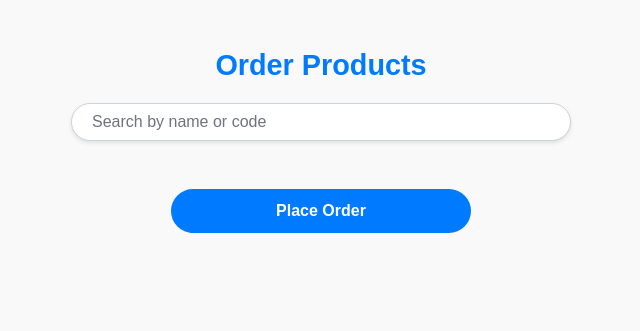
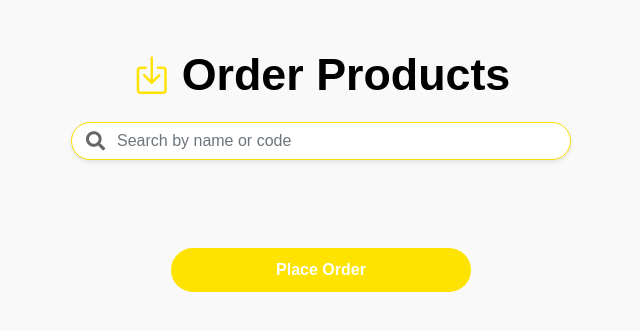
Before and after one commit to PraneshPK2005/Inventory_M_S, a Flask app: page /ordering in a window 1280 px wide. Shown: the top 331 px of the page, without its empty margins (319-959 px from the left). Run offline with Flask 3, Linux system fonts and the light colour scheme; data that the repository does not hold is empty; some libraries are stand-ins or nearby versions.

Commit message:
update 27th nov 4:43

```diff
--- a/templates/ordering.html
+++ b/templates/ordering.html
@@ -4,7 +4,17 @@
     <meta charset="UTF-8">
     <meta name="viewport" content="width=device-width, initial-scale=1.0">
     <title>Ordering Page</title>
+
+    <!-- Favicon -->
+    <link rel="icon" href="https://cdn-icons-png.flaticon.com/512/3523/3523063.png" type="image/png">
+
+    <!-- Bootstrap CSS -->
     <link rel="stylesheet" href="https://stackpath.bootstrapcdn.com/bootstrap/4.5.2/css/bootstrap.min.css">
+    <!-- Font Awesome CSS -->
+    <link rel="stylesheet" href="https://cdnjs.cloudflare.com/ajax/libs/font-awesome/5.15.4/css/all.min.css">
+    <!-- Bootstrap Icons CSS -->
+    <link href="https://cdn.jsdelivr.net/npm/bootstrap-icons/font/bootstrap-icons.css" rel="stylesheet">
+
     <style>
         body {
             font-family: 'Arial', sans-serif;
@@ -12,41 +22,89 @@
             margin: 0;
             padding: 0;
             color: #333;
+            overflow-x: hidden; /* Prevent horizontal scroll */
         }
 
         h2 {
-            font-size: 1.8rem;
+            font-size: 2.8rem;
             font-weight: bold;
             margin-bottom: 20px;
-            color: #007bff;
+            color: #000000;
             text-align: center;
+            display: flex;
+            align-items: center;
+            justify-content: center;
         }
 
-        .form-control {
+        h2 i {
+            margin-right: 10px;
+            font-size: 2.5rem;
+            color: #ffe300;
+        }
+
+        .search-container {
+            position: relative;
+            max-width: 500px;
+            margin: 0 auto 20px;
+        }
+
+        #search {
+            width: 100%;
             border-radius: 30px;
-            border: 1px solid #ced4da;
+            border: 1px solid #ffe100;
             padding: 10px 20px;
+            padding-left: 45px; /* Add padding for icon */
             font-size: 1rem;
             box-shadow: 0 2px 4px rgba(0, 0, 0, 0.1);
             transition: box-shadow 0.3s ease;
         }
 
-        .form-control:focus {
-            border-color: #007bff;
-            box-shadow: 0 0 8px rgba(0, 123, 255, 0.3);
+        #search:focus {
+            border-color: #ffe300;
+            box-shadow: 0 0 8px rgba(255, 242, 0, 0.981);
             outline: none;
         }
 
-        .card {
-            border: none;
+        .search-icon {
+            position: absolute;
+            left: 15px;
+            top: 50%;
+            transform: translateY(-50%);
+            font-size: 1.2rem;
+            color: #666;
+        }
+
+        .carousel-container {
+            display: flex;
+            overflow-x: auto;
+            scroll-behavior: smooth;
+            gap: 20px;
+            padding: 20px 10px;
+        }
+
+        .carousel-container::-webkit-scrollbar {
+            display: none; /* Hide scrollbar */
+        }
+
+        .product-tile {
+            flex: 0 0 calc(30% - 20px);
+            background-color: white;
             border-radius: 10px;
             box-shadow: 0 4px 8px rgba(0, 0, 0, 0.1);
-            transition: transform 0.2s, box-shadow 0.2s;
+            transition: transform 0.3s ease;
+            cursor: pointer;
         }
 
-        .card:hover {
-            transform: translateY(-5px);
+        .product-tile:hover {
+            transform: translateY(-5px) scale(1.05);
             box-shadow: 0 8px 15px rgba(0, 0, 0, 0.2);
+        }
+
+        .card-img-top {
+            width: 100%;
+            height: 200px;
+            object-fit: cover;
+            border-radius: 10px 10px 0 0;
         }
 
         .card-body {
@@ -57,29 +115,7 @@
         .card-title {
             font-size: 1.2rem;
             font-weight: 600;
-            margin-bottom: 10px;
             color: #333;
-        }
-
-        p {
-            font-size: 0.9rem;
-            margin: 5px 0;
-        }
-
-        .form-group label {
-            font-size: 0.85rem;
-            font-weight: 600;
-            color: #555;
-        }
-
-        .form-group input[type="number"] {
-            width: 80%;
-            margin: 0 auto;
-            display: block;
-            border-radius: 5px;
-            border: 1px solid #ccc;
-            padding: 5px;
-            box-shadow: 0 1px 3px rgba(0, 0, 0, 0.1);
         }
 
         button[type="submit"] {
@@ -90,7 +126,7 @@
             font-size: 1rem;
             font-weight: 600;
             color: #fff;
-            background-color: #007bff;
+            background-color: #ffe300;
             border: none;
             border-radius: 30px;
             transition: background-color 0.3s ease, box-shadow 0.3s ease;
@@ -98,54 +134,33 @@
         }
 
         button[type="submit"]:hover {
-            background-color: #0056b3;
+            background-color: #ffd500;
             box-shadow: 0 6px 12px rgba(0, 0, 0, 0.2);
-        }
-
-        #search {
-            max-width: 500px;
-            margin: 0 auto 20px;
-            display: block;
-        }
-
-        #product_list {
-            display: flex;
-            flex-wrap: wrap;
-            justify-content: space-around;
-        }
-
-        .product-tile {
-            display: flex;
-            flex: 1 1 calc(30% - 20px);
-            margin: 10px;
-            max-width: 300px;
-        }
-
-        .card-img-top {
-            width: 100%;
-            height: 200px;
-            object-fit: cover;
-            border-radius: 10px 10px 0 0;
         }
     </style>
 </head>
 <body>
     <div class="container mt-5">
-        <!-- Page Title -->
-        <h2>Order Products</h2>
+        <!-- Page Title with Box Arrow Icon -->
+        <h2>
+            <i class="bi bi-box-arrow-in-down"></i> Order Products
+        </h2>
 
         <!-- Search Bar -->
-        <input type="text" id="search" class="form-control mb-4" placeholder="Search by name or code">
+        <div class="search-container">
+            <i class="fas fa-search search-icon"></i>
+            <input type="text" id="search" class="form-control mb-4" placeholder="Search by name or code">
+        </div>
 
         <!-- Products Listing -->
         <form action="/place_order" method="POST">
-            <div class="row" id="product_list">
+            <div class="carousel-container" id="product_list">
                 {% for product in products %}
-                <div class="col-md-4 mb-4 product-tile">
+                <div class="product-tile">
                     <div class="card">
                         <!-- Product Image -->
                         <img
-                            src="{{ product[5] }}"
+                            src="{{ product[6] }}"
                             alt="{{ product[1] }}"
                             class="card-img-top"
                             onerror="this.src='https://via.placeholder.com/300x200?text=No+Image+Available';"
@@ -158,7 +173,7 @@
                             <input type="hidden" name="product_id" value="{{ product[0] }}">
                             <div class="form-group">
                                 <label>Quantity</label>
-                                <input type="number" name="quantity_{{ product[0] }}" min="0" class="form-control" value="0">
+                                <input type="number" name="quantity" min="0" class="form-control mt-2"  value="0">
                             </div>
                         </div>
                     </div>
@@ -173,8 +188,17 @@
         </form>
     </div>
 
-    <!-- Search Functionality -->
     <script>
+        // Cursor-based horizontal scroll effect
+        document.querySelector('.carousel-container').addEventListener('mousemove', function (e) {
+            const x = e.clientX / window.innerWidth * 100;
+            this.scrollTo({
+                left: (this.scrollWidth * x) / 100,
+                behavior: 'smooth'
+            });
+        });
+
+        // Search Functionality
         document.getElementById('search').addEventListener('input', function () {
             const query = this.value.toLowerCase();
             document.querySelectorAll('.product-tile').forEach(tile => {
```
Also changed, not shown: templates/place_order.html (+7 -39 lines), app.py (line endings or trailing spaces).
